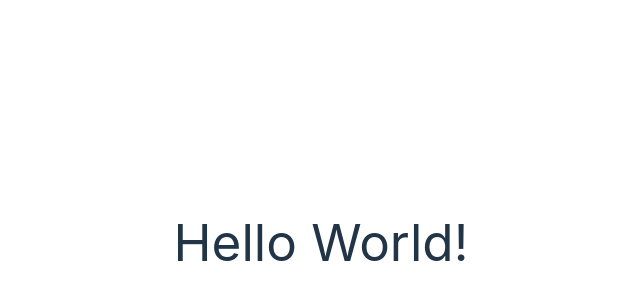
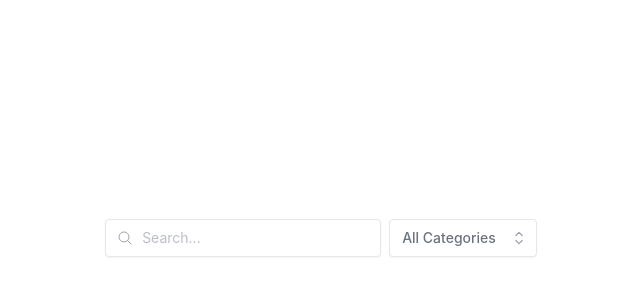
Before and after one commit to Kiotlin/dailygpt, a React (Vite) app: page / in a window 1280 px wide. Shown: the part 158-458 px from the top of the page, without its empty margins (319-959 px from the left). Built offline with nearby package versions, Linux system fonts and the light colour scheme.

Commit message:
feat: dropdown & searchbox components implemented

```diff
--- a/src/App.jsx
+++ b/src/App.jsx
@@ -1,8 +1,9 @@
 import "./App.css";
+import ToolNavBar from "./components/ToolNav";
 
 function App() {
   return <>
-    <h1>Hello World!</h1>
+    <ToolNavBar />
   </>;
 }
 
--- /dev/null
+++ b/src/components/ToolNav.jsx
@@ -0,0 +1,24 @@
+import SearchBox from "./elements/SearchBox";
+import DropDown from "./elements/DropDown";
+
+export default function ToolNavBar() {
+  const cList = [
+    { id: 0, name: "All Categories" },
+    { id: 1, name: "Answers" },
+    { id: 2, name: "Code" },
+    { id: 3, name: "Translation" },
+  ];
+
+  return (
+    <>
+      <div className="container mx-auto">
+        <div className="flex flex-col rounded-md border-2 border-none border-slate-300">
+          <div className="mx-2 mt-2 mb-4 flex flex-wrap justify-center gap-x-2">
+            <SearchBox />
+            <DropDown optionList={cList} />
+          </div>
+        </div>
+      </div>
+    </>
+  );
+}
--- /dev/null
+++ b/src/components/elements/DropDown.jsx
@@ -0,0 +1,83 @@
+import { useState, Fragment } from "react";
+import { Listbox, Transition } from "@headlessui/react";
+import { ChevronUpDownIcon } from "@heroicons/react/24/outline";
+
+const classNames = (...classes) => {
+  return classes.filter(Boolean).join(" ");
+};
+
+const DropDown = ({
+  optionList = [{ id: 0, name: "First Item" }],
+  ...props
+}) => {
+  const [seletedOption, setSeletedOption] = useState(optionList[0]);
+
+  return (
+    <Listbox value={seletedOption} onChange={setSeletedOption}>
+      {({ open }) => (
+        <>
+          <div className="relative" {...props}>
+            <Listbox.Button className="flex w-full cursor-default items-center rounded border border-gray-200 bg-white py-2 pl-3 pr-10 text-left text-sm text-gray-500 shadow-sm focus:border-green-600 focus:outline-none dark:border-gray-600 dark:bg-gray-900 dark:text-gray-300 dark:focus:border-green-300 sm:text-sm sm:leading-6">
+              <span className="block truncate text-sm">
+                {seletedOption.name}
+              </span>
+              <span className="pointer-events-none absolute inset-y-0 right-0 ml-3 flex items-center pr-2">
+                <ChevronUpDownIcon
+                  className="h-5 w-5 text-gray-400"
+                  aria-hidden="true"
+                />
+              </span>
+            </Listbox.Button>
+            <Transition
+              show={open}
+              as={Fragment}
+              leave="transition ease-in duration-100"
+              leaveFrom="opacity-100"
+              leaveTo="opacity-0"
+            >
+              <Listbox.Options className="am:text-sm absolute z-10 mt-1 max-h-56 w-full overflow-auto rounded bg-white py-1 text-base shadow-lg ring-1 ring-black ring-opacity-5 focus:outline-none">
+                {optionList.map((item) => (
+                  <Listbox.Option
+                    key={item.id}
+                    value={item}
+                    className={({ active, selected }) =>
+                      classNames(
+                        selected
+                          ? "bg-green-600 text-white"
+                          : active
+                          ? "bg-green-100 text-black"
+                          : "bg-white text-black",
+                        "relative cursor-default select-none py-2 pl-3 pr-9"
+                      )
+                    }
+                  >
+                    {({ active, selected }) => (
+                      <>
+                        <div className="flex items-center">
+                          <span
+                            className={classNames(
+                              selected
+                                ? "bg-green-600"
+                                : active
+                                ? "bg-green-100"
+                                : "bg-white",
+                              "ml-3 block truncate text-sm"
+                            )}
+                          >
+                            {item.name}
+                          </span>
+                        </div>
+                      </>
+                    )}
+                  </Listbox.Option>
+                ))}
+              </Listbox.Options>
+            </Transition>
+          </div>
+        </>
+      )}
+    </Listbox>
+  );
+};
+
+export default DropDown;
--- /dev/null
+++ b/src/components/elements/SearchBox.jsx
@@ -0,0 +1,18 @@
+import { MagnifyingGlassIcon } from "@heroicons/react/24/outline";
+
+const SearchBox = ({ ...props }) => {
+  return (
+    <div className="relative flex items-center" {...props}>
+      <span className="absolute">
+        <MagnifyingGlassIcon className="mx-3 h-4 w-4 text-gray-400 dark:text-gray-500" />
+      </span>
+      <input
+        type="search"
+        placeholder="Search..."
+        className="w-full rounded border border-gray-200 bg-white py-2 pl-9 pr-5 text-sm text-gray-700 placeholder-gray-400/70 shadow-sm focus:border-green-600 focus:outline-none dark:border-gray-600 dark:bg-gray-900 dark:text-gray-300 dark:focus:border-green-300"
+      />
+    </div>
+  );
+};
+
+export default SearchBox;
```
